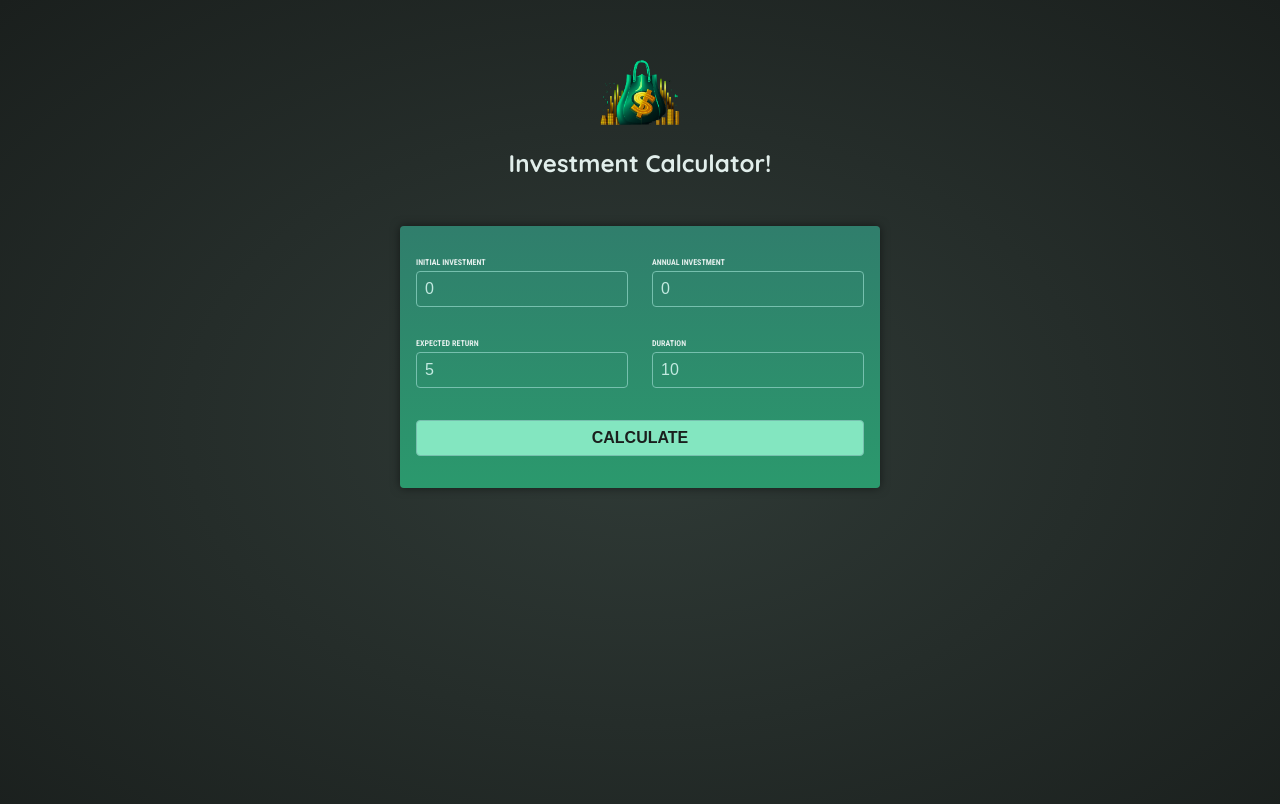
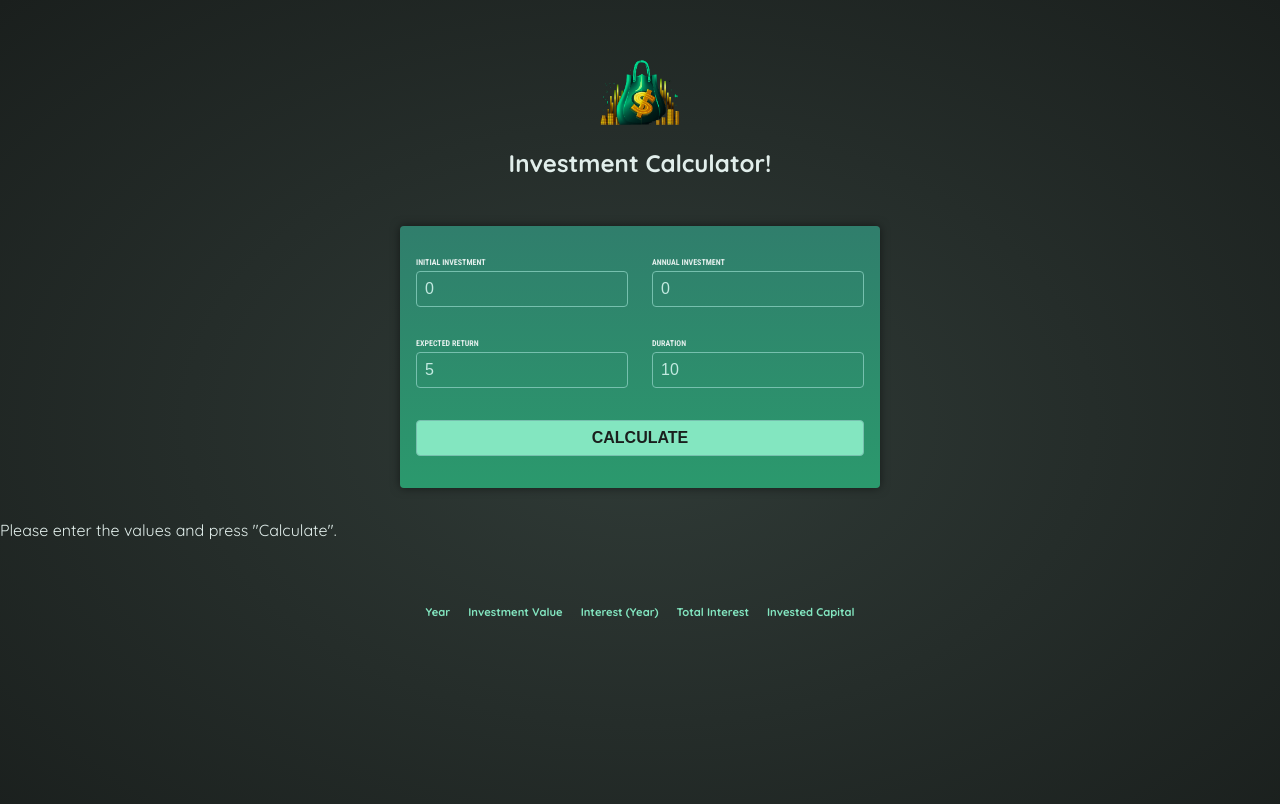
Before and after one commit to suffle-girl/angular-investment-calculator, an Angular app: page / in a window 1280 px wide. Shown: the top 804 px of the page. Built offline with nearby package versions, Linux system fonts and the light colour scheme.

Commit message:
Passing data from parent to child with inputs

```diff
--- a/src/app/app.component.html
+++ b/src/app/app.component.html
@@ -1,2 +1,3 @@
 <app-header />
 <app-user-input (calculate)="onCalculateInvestmentResults($event)" />
+<app-investments-results [results]="resultsData" />
--- a/src/app/app.component.ts
+++ b/src/app/app.component.ts
@@ -1,15 +1,18 @@
 import { Component } from '@angular/core';
 import { HeaderComponent } from './header/header.component';
 import { UserInputComponent } from './user-input/user-input.component';
-import { UserInputData } from './investment-input.model';
+import { ResultsData, UserInputData } from './investment-input.model';
+import { InvestmentsResultsComponent } from './investments-results/investments-results.component';
 
 @Component({
   selector: 'app-root',
-  imports: [HeaderComponent, UserInputComponent],
+  imports: [HeaderComponent, UserInputComponent, InvestmentsResultsComponent],
   templateUrl: './app.component.html',
   styleUrl: './app.component.css',
 })
 export class AppComponent {
+  resultsData?: ResultsData[];
+
   onCalculateInvestmentResults(data: UserInputData) {
     const { initialInvestment, duration, expectedReturn, annualInvestment } =
       data;
@@ -32,6 +35,6 @@
       });
     }
 
-    console.log(annualData);
+    this.resultsData = annualData;
   }
 }
--- /dev/null
+++ b/src/app/investments-results/investments-results.component.css
@@ -0,0 +1,19 @@
+table {
+  max-width: 50rem;
+  margin: 2rem auto;
+  padding: 1rem;
+  table-layout: fixed;
+  border-spacing: 1rem;
+  text-align: right;
+}
+
+table thead {
+  font-size: 0.7rem;
+  color: #83e6c0;
+}
+
+table tbody {
+  font-family: "Roboto Condensed", sans-serif;
+  font-size: 0.85rem;
+  color: #c2e9e0;
+}
--- /dev/null
+++ b/src/app/investments-results/investments-results.component.html
@@ -0,0 +1,14 @@
+<p>Please enter the values and press "Calculate".</p>
+
+<table>
+  <thead>
+    <tr>
+      <th>Year</th>
+      <th>Investment Value</th>
+      <th>Interest (Year)</th>
+      <th>Total Interest</th>
+      <th>Invested Capital</th>
+    </tr>
+  </thead>
+  <tbody></tbody>
+</table>
```
Also changed, not shown: src/app/investment-input.model.ts (+9 -0 lines), src/app/investments-results/investments-results.component.ts (added, +12 -0 lines).
